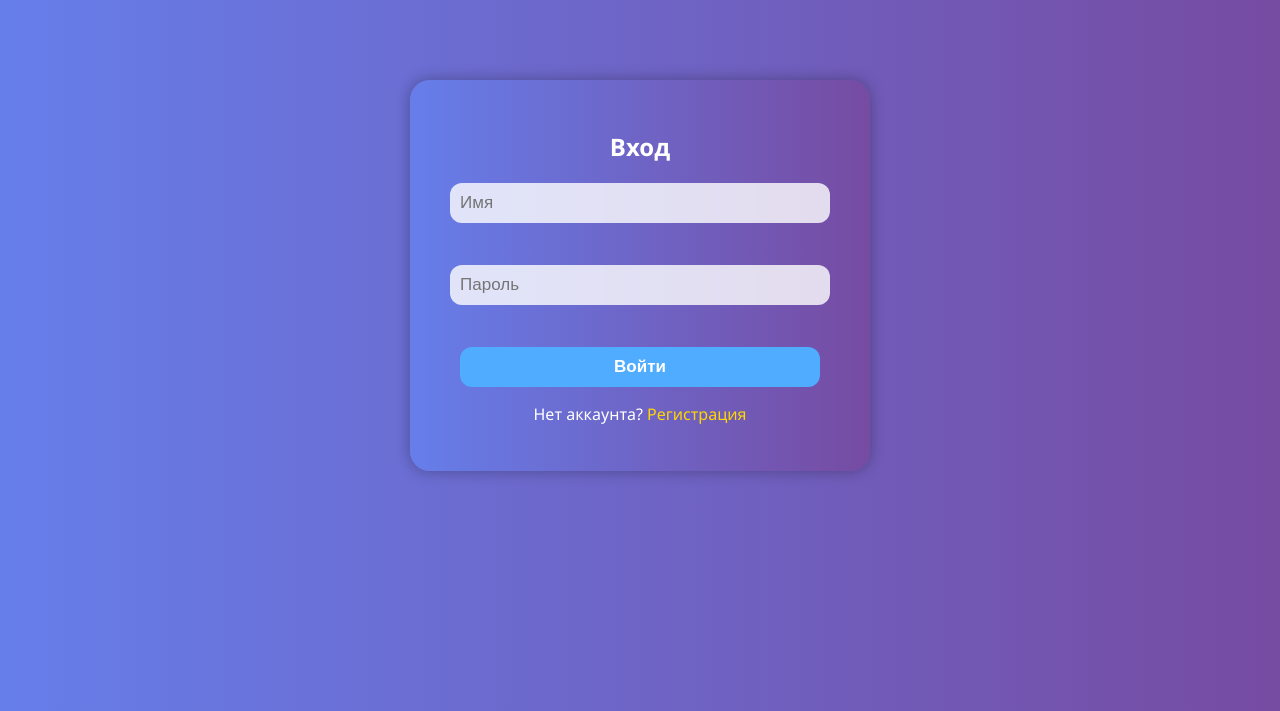
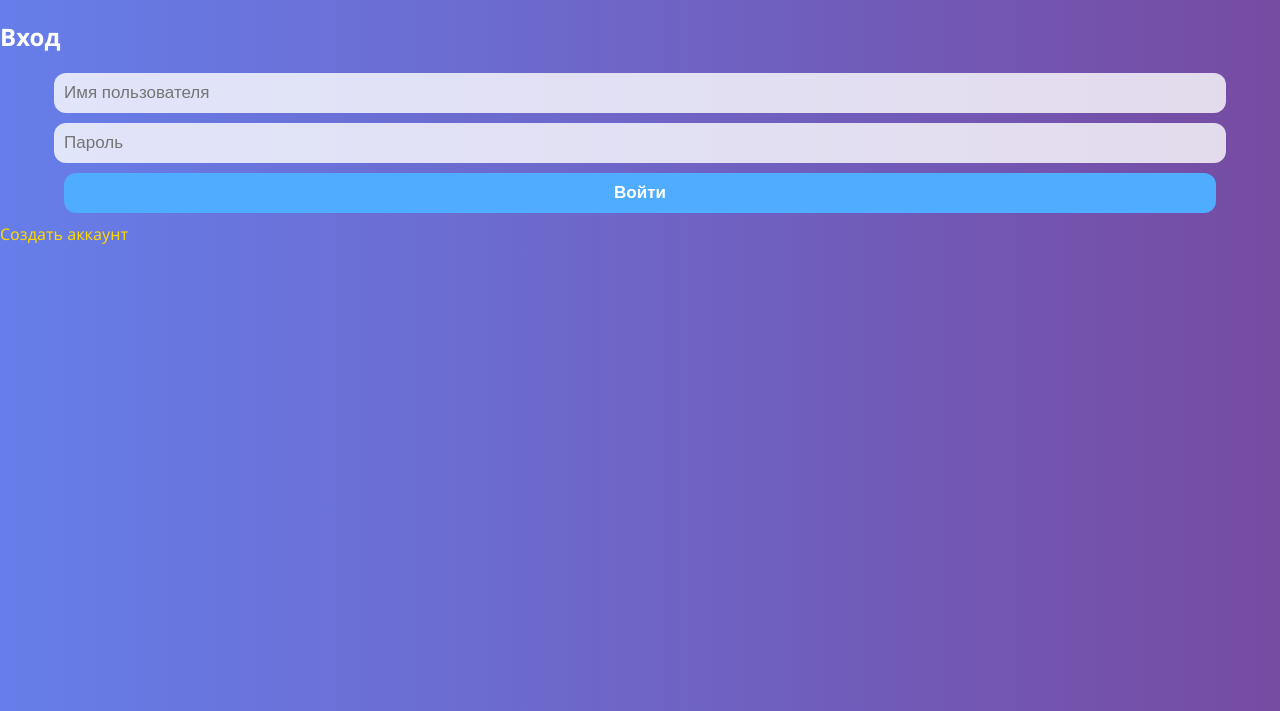
Before and after one commit to NaCl6512/Naix, a Flask app: page /login in a window 1280 px wide. Shown: the top 711 px of the page. Run offline with Flask 3, Linux system fonts and the light colour scheme.

Commit message:
Update login.html

```diff
--- a/templates/login.html
+++ b/templates/login.html
@@ -1,19 +1,18 @@
 <!DOCTYPE html>
-<html lang="ru">
+<html>
 <head>
-    <meta charset="UTF-8">
     <title>Вход</title>
-    <link rel="stylesheet" href="{{ url_for('static', filename='style.css') }}">
+    <link rel="stylesheet" href="/static/style.css">
 </head>
 <body>
-    <div class="center-box">
+    <div class="container">
         <h2>Вход</h2>
         <form method="post">
-            <input type="text" name="username" placeholder="Имя" required><br>
-            <input type="password" name="password" placeholder="Пароль" required><br>
+            <input type="text" name="username" placeholder="Имя пользователя" required>
+            <input type="password" name="password" placeholder="Пароль" required>
             <button type="submit">Войти</button>
         </form>
-        <p>Нет аккаунта? <a href="{{ url_for('register') }}">Регистрация</a></p>
+        <a href="/register">Создать аккаунт</a>
     </div>
 </body>
 </html>
```
